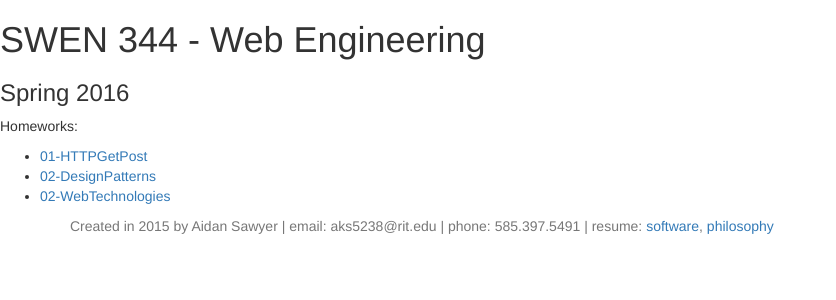
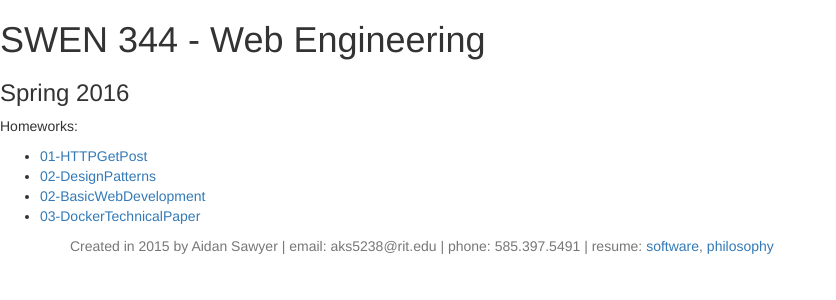
Before and after one commit to atla5/personal-site, a PHP site: page /html/software/swen344/swen344.php in a window 1280 px wide. Shown: the part 52-352 px from the top of the page, without its empty margins (0-836 px from the left). Run offline with PHP 8.4, Linux system fonts and the light colour scheme.

Commit message:
small changes to swen344 home

```diff
--- a/html/software/swen344/swen344.php
+++ b/html/software/swen344/swen344.php
@@ -14,7 +14,8 @@
 <ul>
   <li><a href="./01-HTTPGetPost/httpGetPost.php">01-HTTPGetPost</a>
   <li><a href="./02-DesignPatterns/design_patterns.php">02-DesignPatterns</a></li>
-  <li><a href="./02-WebTechnologies/web_technologies.php">02-WebTechnologies</a></li>
+  <li><a href="./02-WebTechnologies/web_technologies.php">02-BasicWebDevelopment</a></li>
+  <li><a href="#">03-DockerTechnicalPaper</a></li>
 </ul>
 
 
```
